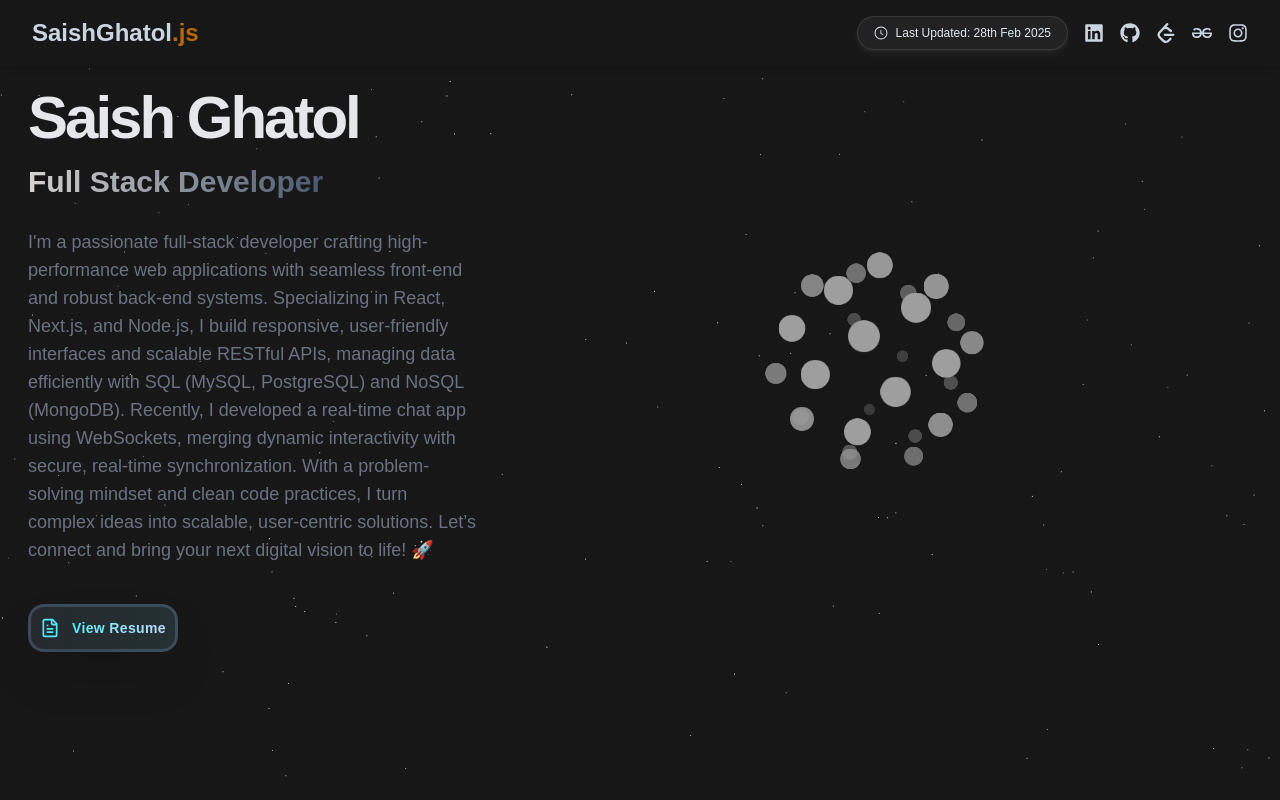
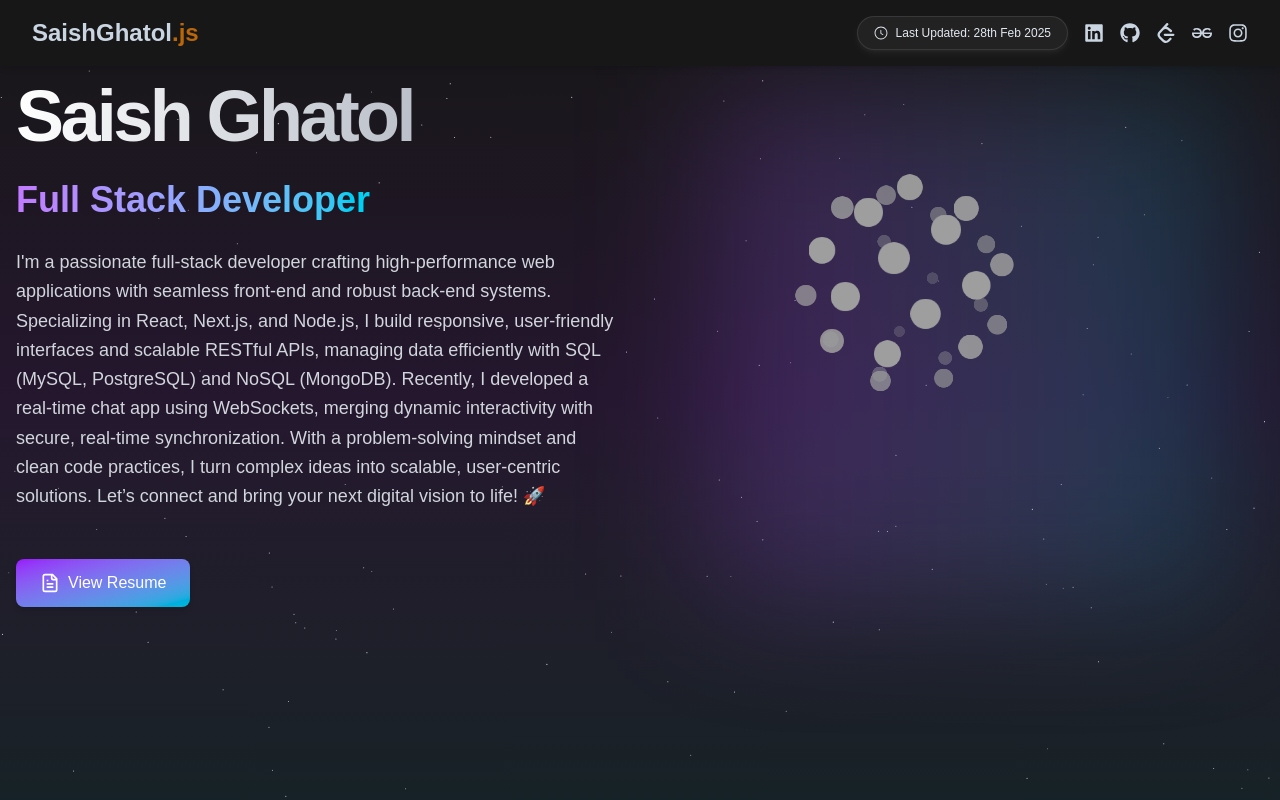
Before and after one commit to SaishGhatol/Portfolio, a Next.js app: page / in a window 1280 px wide. Shown: the top 800 px of the page. Built offline with nearby package versions, Linux system fonts and the light colour scheme.

Commit message:
Enhance Hero UI with modern effects

```diff
--- a/src/components/Hero.tsx
+++ b/src/components/Hero.tsx
@@ -1,9 +1,8 @@
 "use client";
 
 import React, { useState, useEffect } from 'react';
-import { motion } from 'framer-motion';
-import  DATA   from "@/data";
-const typingText = "Full Stack Developer";
+import { motion, AnimatePresence } from 'framer-motion';
+import DATA from "@/data";
 import { IconCloud } from "@/registry/magicui/icon-cloud";
 
 const slugs = [
@@ -42,6 +41,7 @@ const slugs = [
 const Hero = () => {
   const [displayedText, setDisplayedText] = useState("");
   const [index, setIndex] = useState(0);
+  const typingText = "Full Stack Developer";
 
   const images = slugs.map(
     (slug) => `https://cdn.simpleicons.org/${slug}/${slug}`
@@ -63,27 +63,61 @@ const Hero = () => {
     }
   }, [index]);
 
+  const containerVariants = {
+    hidden: { opacity: 0 },
+    visible: {
+      opacity: 1,
+      transition: {
+        staggerChildren: 0.2,
+        delayChildren: 0.3,
+      },
+    },
+  };
+
+  const itemVariants = {
+    hidden: { opacity: 0, y: 20 },
+    visible: {
+      opacity: 1,
+      y: 0,
+      transition: {
+        type: "spring",
+        stiffness: 100,
+        damping: 15,
+      },
+    },
+  };
+
   return (
-    <section className="w-full py-8 md:py-12 lg:py-20 overflow-hidden">
-      <div className="container mx-auto px-0 lg:px-4">
-        <div className="flex flex-col items-center justify-center">
-          {/* Mobile IconCloud with reduced spacing */}
-          <div className="w-full lg:hidden flex justify-center">
-            <div className="px-4">
-              <IconCloud images={images} />
-            </div>
-          </div>
-
-          {/* Desktop layout with adjusted gap and alignment */}
-          <div className="hidden lg:flex lg:flex-row items-center w-full gap-8 pl-3">
-            {/* Text Content */}
-            <div className="w-1/2 flex flex-col items-start space-y-4">
-              <h1 className="text-6xl font-bold tracking-tighter text-left text-gray-200 dark:text-white pt-2">
+    <section className="relative w-full min-h-screen py-20 overflow-hidden">
+      <div className="container mx-auto px-4 relative z-10">
+        <motion.div
+          variants={containerVariants}
+          initial="hidden"
+          animate="visible"
+          className="flex flex-col lg:flex-row items-center justify-between gap-12"
+        >
+          {/* Left Content */}
+          <motion.div
+            variants={itemVariants}
+            className="w-full lg:w-1/2 space-y-6"
+          >
+            <motion.div
+              initial={{ opacity: 0, x: -50 }}
+              animate={{ opacity: 1, x: 0 }}
+              transition={{ duration: 0.8, ease: "easeOut" }}
+              className="space-y-4"
+            >
+              <h1 className="text-5xl md:text-7xl font-bold tracking-tighter bg-gradient-to-r from-white to-gray-400 bg-clip-text text-transparent">
                 Saish Ghatol
               </h1>
 
-              <div className="h-12">
-                <motion.span className="bg-gradient-to-r from-stone-300 to-slate-600 bg-clip-text text-3xl font-semibold text-transparent">
+              <div className="h-16 flex items-center">
+                <motion.span
+                  className="text-2xl md:text-4xl font-semibold bg-gradient-to-r from-purple-400 to-cyan-400 bg-clip-text text-transparent"
+                  initial={{ opacity: 0 }}
+                  animate={{ opacity: 1 }}
+                  transition={{ delay: 0.5 }}
+                >
                   {displayedText}
                   <motion.span
                     animate={{ opacity: [1, 0, 1] }}
@@ -95,22 +129,28 @@ const Hero = () => {
                 </motion.span>
               </div>
 
-              <p className="text-lg max-w-md text-gray-500 dark:text-gray-300 text-left">
+              <motion.p
+                className="text-lg text-gray-300 max-w-2xl leading-relaxed"
+                initial={{ opacity: 0, y: 20 }}
+                animate={{ opacity: 1, y: 0 }}
+                transition={{ delay: 0.7 }}
+              >
                 {DATA.HERO_CONTENT}
-              </p>
+              </motion.p>
 
-              <div className="w-full flex pt-4 sm:pt-6">
-                <button
+              <motion.div
+                initial={{ opacity: 0, y: 20 }}
+                animate={{ opacity: 1, y: 0 }}
+                transition={{ delay: 0.9 }}
+                className="pt-8"
+              >
+                <motion.button
+                  whileHover={{ scale: 1.05 }}
+                  whileTap={{ scale: 0.95 }}
                   onClick={() => window.open('https://drive.google.com/file/d/1N3eQXqYFpsFetw5eK9iJSW_A5fQTGTpm/view?usp=sharing', '_blank')}
-                  className="relative group inline-flex h-12 items-center justify-center overflow-hidden rounded-2xl bg-gradient-to-br bg-neutral-800 px-3 shadow-2xl transition-all duration-300 hover:scale-[1.03] hover:shadow-3xl"
-                  aria-label="View Resume on Google Drive"
+                  className="group relative inline-flex h-12 items-center justify-center overflow-hidden rounded-lg bg-gradient-to-br from-purple-600 to-cyan-500 px-6 font-medium text-white shadow-md transition-all duration-300 hover:shadow-lg hover:shadow-purple-500/25"
                 >
-                  {/* Animated border gradient */}
-                  <span className="absolute inset-0 bg-gradient-to-r from-blue-500/20 to-cyan-400/30 opacity-20 group-hover:opacity-30 transition-opacity duration-500"></span>
-
-                  {/* Main content container */}
-                  <span className="relative flex space-x-3">
-                    {/* Document icon */}
+                  <span className="relative flex items-center gap-2">
                     <svg
                       xmlns="http://www.w3.org/2000/svg"
                       width="20"
@@ -119,7 +159,7 @@ const Hero = () => {
                       fill="none"
                       stroke="currentColor"
                       strokeWidth="2"
-                      className="text-cyan-300"
+                      className="transition-transform duration-300 group-hover:rotate-6"
                     >
                       <path d="M15 2H6a2 2 0 0 0-2 2v16a2 2 0 0 0 2 2h12a2 2 0 0 0 2-2V7Z" />
                       <path d="M14 2v4a2 2 0 0 0 2 2h4" />
@@ -127,61 +167,11 @@ const Hero = () => {
                       <path d="M16 13H8" />
                       <path d="M16 17H8" />
                     </svg>
-
-                    {/* Gradient text */}
-                    <span className="text-transparent bg-clip-text bg-gradient-to-r from-cyan-300 to-blue-200 font-semibold tracking-wide text-sm">
                     View Resume
                   </span>
-                  </span>
-
-                  {/* Hover glow effect */}
-                  <div className="absolute -inset-4 bg-gradient-to-r from-cyan-400/30 to-blue-400/30 blur-xl opacity-0 group-hover:opacity-40 transition-opacity duration-300"></div>
-
-                  {/* Animated border elements */}
-                  <div className="absolute inset-0 border-3 border-blue-300/20 rounded-2xl group-hover:border-blue-200/30 transition-all duration-500"></div>
-                </button>
-              </div>
-            </div>
-
-            {/* Desktop IconCloud shifted left */}
-            <div className="flex justify-start items-center">
-              <div className="max-w-md">
-                <IconCloud images={images} />
-              </div>
-            </div>
-          </div>
-
-          {/* Mobile content below IconCloud */}
-          <div className="w-full flex flex-col items-center lg:hidden px-4">
-            <h1 className="text-3xl sm:text-4xl md:text-5xl font-bold tracking-tighter text-center text-gray-200 dark:text-white">
-              Saish Ghatol
-            </h1>
-
-            <div className="h-8 sm:h-10 md:h-12">
-              <motion.span className="bg-gradient-to-r from-stone-300 to-slate-600 bg-clip-text text-lg sm:text-xl md:text-2xl font-semibold text-transparent">
-                {displayedText}
-                <motion.span
-                  animate={{ opacity: [1, 0, 1] }}
-                  transition={{ duration: 0.8, repeat: Infinity }}
-                  className="inline-block"
-                >
-                  |
-                </motion.span>
-              </motion.span>
-            </div>
-
-            <p className="text-sm sm:text-base md:text-lg max-w-md text-gray-500 dark:text-gray-300 text-center">
-              {DATA.HERO_CONTENT}
-            </p>
-
-            <div className="w-full flex justify-center pt-4 sm:pt-6">
-              <button   onClick={() => window.open('https://drive.google.com/file/d/1N3eQXqYFpsFetw5eK9iJSW_A5fQTGTpm/view?usp=sharing', '_blank')} className="relative group inline-flex h-12 items-center justify-center overflow-hidden rounded-2xl bg-gradient-to-br bg-neutral-800 px-3 shadow-2xl transition-all duration-300 hover:scale-[1.03] hover:shadow-3xl ">
-                {/* Animated border gradient */}
-                <span className="absolute inset-0 bg-gradient-to-r opacity-20 group-hover:opacity-30 transition-opacity duration-500"></span>
-
-                {/* Main content container */}
-                <span className="relative flex items-center space-x-3">
-                  {/* Document icon */}
+                  <div className="absolute inset-0 flex justify-center [transform:translate3d(100%,0,0)] items-center bg-gradient-to-br from-cyan-500 to-purple-600 transition-transform duration-300 group-hover:[transform:translate3d(0,0,0)]">
+                    <span className="flex items-center gap-2">
+                      Download CV
                       <svg
                         xmlns="http://www.w3.org/2000/svg"
                         width="20"
@@ -190,31 +180,39 @@ const Hero = () => {
                         fill="none"
                         stroke="currentColor"
                         strokeWidth="2"
-                    className="text-cyan-300"
+                        className="animate-bounce"
                       >
-                    <path d="M15 2H6a2 2 0 0 0-2 2v16a2 2 0 0 0 2 2h12a2 2 0 0 0 2-2V7Z" />
-                    <path d="M14 2v4a2 2 0 0 0 2 2h4" />
-                    <path d="M10 9H8" />
-                    <path d="M16 13H8" />
-                    <path d="M16 17H8" />
+                        <path d="M12 5v14M19 12l-7 7-7-7"/>
                       </svg>
+                    </span>
+                  </div>
+                </motion.button>
+              </motion.div>
+            </motion.div>
+          </motion.div>
 
-                  {/* Gradient text */}
-                  <span className="text-transparent bg-clip-text bg-gradient-to-r from-cyan-300 to-blue-200 font-semibold tracking-wide text-sm">
-                    View Resume
-                  </span>
-                </span>
+          {/* Right Content - IconCloud */}
+          <motion.div
+            variants={itemVariants}
+            className="w-full lg:w-1/2 flex justify-center items-center"
+          >
+            <div className="relative w-full max-w-lg aspect-square">
+              <motion.div
+                initial={{ scale: 0.5, opacity: 0 }}
+                animate={{ scale: 1, opacity: 1 }}
+                transition={{ duration: 0.8, ease: "easeOut" }}
+                className="w-full h-full"
+              >
+                <IconCloud images={images} />
+              </motion.div>
+              <div className="absolute inset-0 bg-gradient-to-r from-purple-500/20 to-cyan-500/20 blur-3xl -z-10" />
+            </div>
+          </motion.div>
+        </motion.div>
+      </div>
 
-                {/* Hover glow effect */}
-                <div className="absolute -inset-4 bg-gradient-to-r from-cyan-400/30 to-blue-400/30 blur-xl opacity-0 group-hover:opacity-40 transition-opacity duration-300"></div>
-
-                {/* Animated border elements */}
-                <div className="absolute inset-0 border-2 border-blue-300/20 rounded-2xl group-hover:border-blue-200/30 transition-all duration-500"></div>
-              </button>
-            </div>
-          </div>
-        </div>
-      </div>
+      {/* Background Gradient */}
+      <div className="absolute inset-0 bg-gradient-to-b from-transparent via-purple-900/20 to-cyan-900/20 pointer-events-none" />
     </section>
   );
 };
```
Lines whose indentation alone changed are shown as unchanged.
